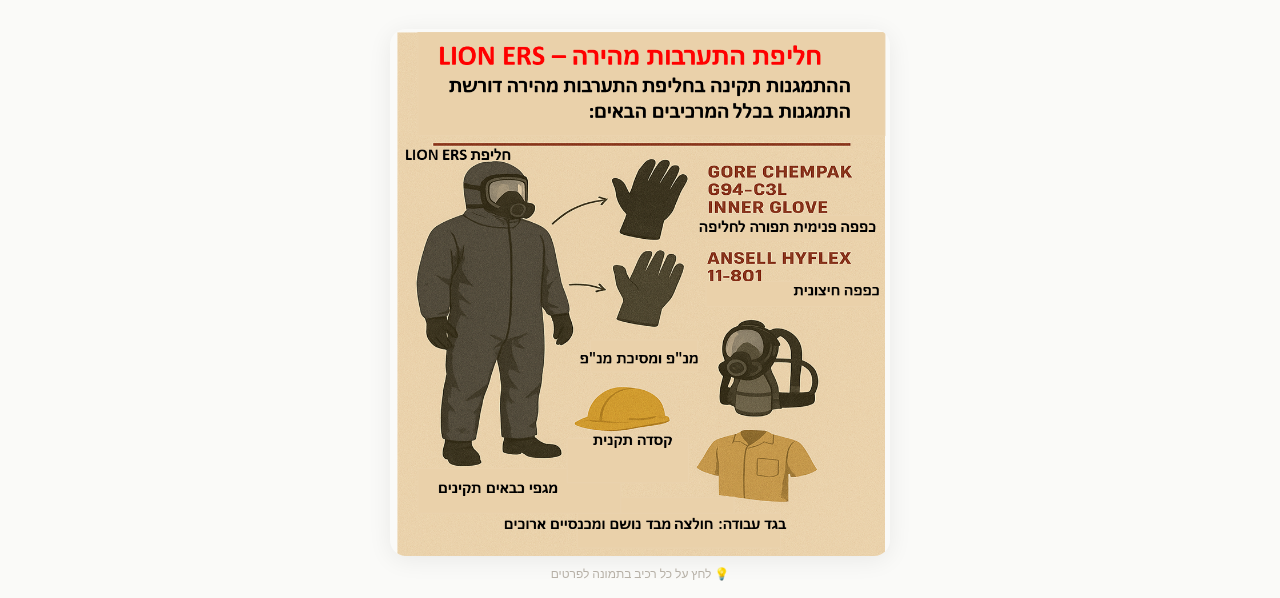
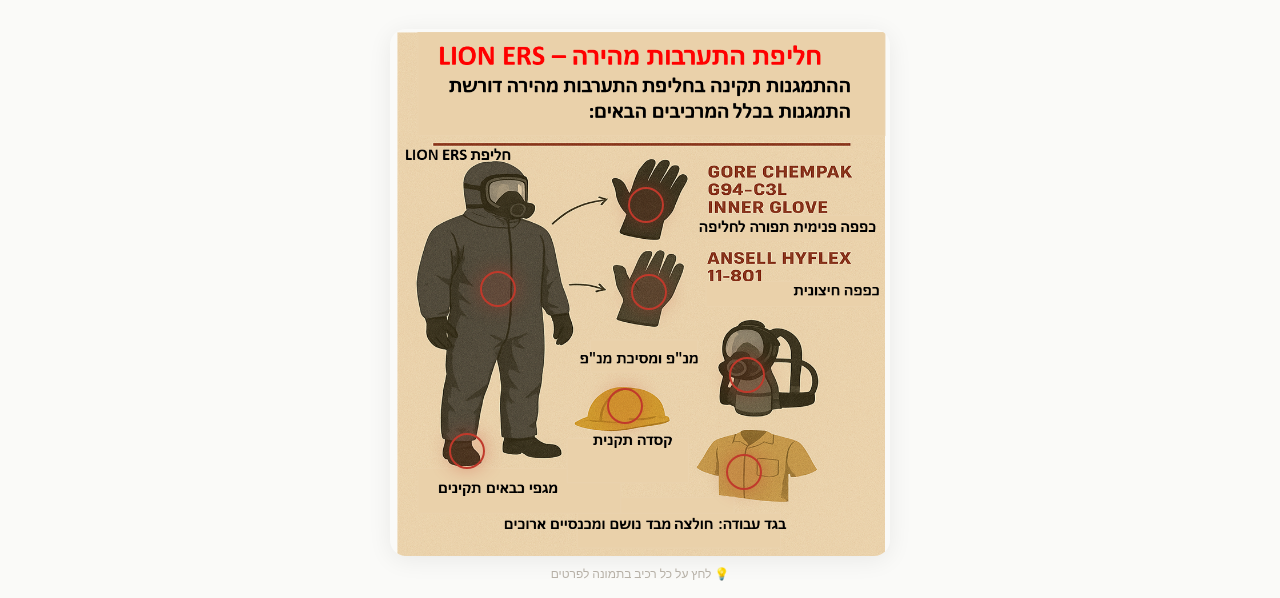
Before and after one commit to roiez1-60-seconds-hazardous-materials/lion-ers-guide, a website: page public/index.html in a window 1280 px wide. Both pictures are taken after a click on the link "רכיבים". Shown: the part 169-767 px from the top of the page. Drawn offline with Linux system fonts and the light colour scheme; a web font is replaced by a local one.

Commit message:
Fix: exact hotspot positions from Roei's mapper tool + updated names

```diff
--- a/public/index.html
+++ b/public/index.html
@@ -89,8 +89,8 @@
 .sim-dot{width:10px;height:10px;border-radius:50%;background:var(--warm-200);transition:all .3s}.sim-dot.active{background:var(--blue);transform:scale(1.3)}.sim-dot.done{background:var(--green)}
 
 /* INTERACTIVE SUIT */
-.suit-zone{position:absolute;cursor:pointer;border:2px solid transparent;border-radius:8px;transition:all .3s}
-.suit-zone:hover{background:rgba(192,57,43,.1);border-color:rgba(192,57,43,.4)}
+.suit-zone{position:absolute;width:36px;height:36px;border-radius:50%;background:rgba(192,57,43,.12);border:2px solid var(--fire);cursor:pointer;transition:all .3s;animation:glow 2s infinite;transform:translate(-50%,-50%)}
+.suit-zone:hover{background:rgba(192,57,43,.25);transform:translate(-50%,-50%) scale(1.2)}
 .suit-tooltip h5{font-size:14px;margin-bottom:4px;color:var(--amber-border)}
 
 /* QUIZ */
@@ -130,20 +130,20 @@
 <section id="components"><div class="sec-header reveal"><h2>רכיבי הערכה</h2><p>לחצו על כל רכיב בתמונה לפרטים נוספים</p></div>
 <div style="position:relative;max-width:500px;margin:0 auto" class="reveal">
 <img src="images/suit-components.png" alt="רכיבי חליפה" style="width:100%;border-radius:var(--radius);box-shadow:var(--shadow-lg);display:block">
-<!-- חליפה - הדמות בצד ימין של התמונה -->
-<div class="suit-zone" style="top:14%;left:48%;width:42%;height:43%" onclick="showComp(0)"></div>
-<!-- כפפה פנימית GORE - צד שמאל למעלה -->
-<div class="suit-zone" style="top:20%;left:5%;width:32%;height:15%" onclick="showComp(1)"></div>
-<!-- כפפה חיצונית ANSELL - צד שמאל אמצע -->
-<div class="suit-zone" style="top:37%;left:5%;width:32%;height:15%" onclick="showComp(2)"></div>
-<!-- מנ"פ ומסיכה - אמצע -->
-<div class="suit-zone" style="top:54%;left:15%;width:55%;height:14%" onclick="showComp(3)"></div>
-<!-- קסדה - מתחת למנ"פ -->
-<div class="suit-zone" style="top:68%;left:28%;width:30%;height:10%" onclick="showComp(4)"></div>
-<!-- מגפיים - למטה -->
-<div class="suit-zone" style="top:79%;left:45%;width:35%;height:12%" onclick="showComp(5)"></div>
-<!-- בגד עבודה - תחתית -->
-<div class="suit-zone" style="top:92%;left:10%;width:80%;height:7%" onclick="showComp(6)"></div>
+<!-- חליפה -->
+<div class="suit-zone" style="top:49.3%;left:21.6%" onclick="showComp(0)"></div>
+<!-- כפפה פנימית -->
+<div class="suit-zone" style="top:33.4%;left:51.1%" onclick="showComp(1)"></div>
+<!-- כפפה חיצונית -->
+<div class="suit-zone" style="top:49.9%;left:51.7%" onclick="showComp(2)"></div>
+<!-- מנ"פ ומסיכה -->
+<div class="suit-zone" style="top:65.6%;left:71.4%" onclick="showComp(3)"></div>
+<!-- קסדה -->
+<div class="suit-zone" style="top:71.6%;left:47.0%" onclick="showComp(4)"></div>
+<!-- מגפיים -->
+<div class="suit-zone" style="top:80.1%;left:15.3%" onclick="showComp(5)"></div>
+<!-- בגד עבודה -->
+<div class="suit-zone" style="top:84.1%;left:70.8%" onclick="showComp(6)"></div>
 </div>
 <p style="text-align:center;color:var(--warm-300);font-size:12px;margin-top:8px">💡 לחץ על כל רכיב בתמונה לפרטים</p>
 <div class="comp-grid reveal" style="display:grid;grid-template-columns:repeat(auto-fit,minmax(140px,1fr));gap:8px;margin-top:16px" id="compBtns"></div>
@@ -211,7 +211,7 @@
 window.addEventListener('load',checkReveal);
 
 // ===== INTERACTIVE SUIT COMPONENTS =====
-const compData=[{n:'חליפת LION ERS',t:'הגנה כימית מפני אדים, גזים והתזה. כוללת ברדס, גרביים פנימיות ורוכסן עם כיסוי. משקל 2.7 ק"ג.',i:'🧥'},{n:'כפפה פנימית GORE',t:'GORE CHEMPAK G94-C3L — כפפה פנימית תפורה לחליפה. מספקת הגנה כימית.',i:'🧤'},{n:'כפפה חיצונית ANSELL',t:'ANSELL HyFlex 11-801 — כפפה חיצונית להגנה מכנית. נלבשת מעל הפנימית.',i:'🧤'},{n:'מנ"פ ומסיכת מנ"פ',t:'מערכת נשימה פתוחה + גליל אוויר מלא. מסיכה עם רצועות בלבד — אין קליפס!',i:'🫁'},{n:'קסדה תקנית',t:'כולל רצועת אבטחה. נלבשת אחרונה בתהליך ההתמגנות.',i:'⛑'},{n:'מגפי כבאים',t:'מגפיים תקניות. קצוות המכנס מושחלים מעליהם (הרעפה).',i:'👢'},{n:'בגד עבודה',t:'חולצה שרוול קצר מבד נושם + מכנסיים ארוכים. נלבש מתחת לחליפה.',i:'👕'}];
+const compData=[{n:'חליפת LION ERS',t:'הגנה כימית מפני אדים, גזים והתזה. כוללת ברדס, גרביים פנימיות ורוכסן עם כיסוי. משקל 2.7 ק"ג.',i:'🧥'},{n:'כפפה פנימית תפורה לחליפה',t:'GORE CHEMPAK G94-C3L — מספקת הגנה כימית.',i:'🧤'},{n:'כפפה חיצונית',t:'ANSELL HyFlex 11-801 — להגנה מכנית. נלבשת מעל הפנימית.',i:'🧤'},{n:'מנ"פ ומסיכת מנ"פ',t:'מערכת נשימה פתוחה + גליל אוויר מלא. מסיכה עם רצועות בלבד — אין קליפס!',i:'🫁'},{n:'קסדה תקנית',t:'כולל רצועת אבטחה. נלבשת אחרונה בתהליך ההתמגנות.',i:'⛑'},{n:'מגפי כבאים תקינים',t:'מגפיים תקניות. קצוות המכנס מושחלים מעליהם (הרעפה).',i:'👢'},{n:'בגד עבודה',t:'חולצה מבד נושם ומכנסיים ארוכים. נלבש מתחת לחליפה.',i:'👕'}];
 function initCompBtns(){const c=document.getElementById('compBtns');c.innerHTML='';compData.forEach((d,i)=>{const b=document.createElement('div');b.className='comp-btn';b.id='compBtn'+i;b.innerHTML='<span class="comp-btn-num">'+(i+1)+'</span>'+d.n;b.onclick=()=>showComp(i);c.appendChild(b)})}
 function showComp(i){const d=compData[i];document.querySelectorAll('.comp-btn').forEach(x=>x.classList.remove('active'));const btn=document.getElementById('compBtn'+i);if(btn)btn.classList.add('active');const det=document.getElementById('compDetail');det.style.display='block';document.getElementById('compIcon').textContent=d.i;document.getElementById('compTitle').textContent=d.n;document.getElementById('compText').textContent=d.t;det.style.animation='none';det.offsetHeight;det.style.animation='slideIn .3s ease';det.scrollIntoView({behavior:'smooth',block:'nearest'});snd('ok')}initCompBtns();
 
```
